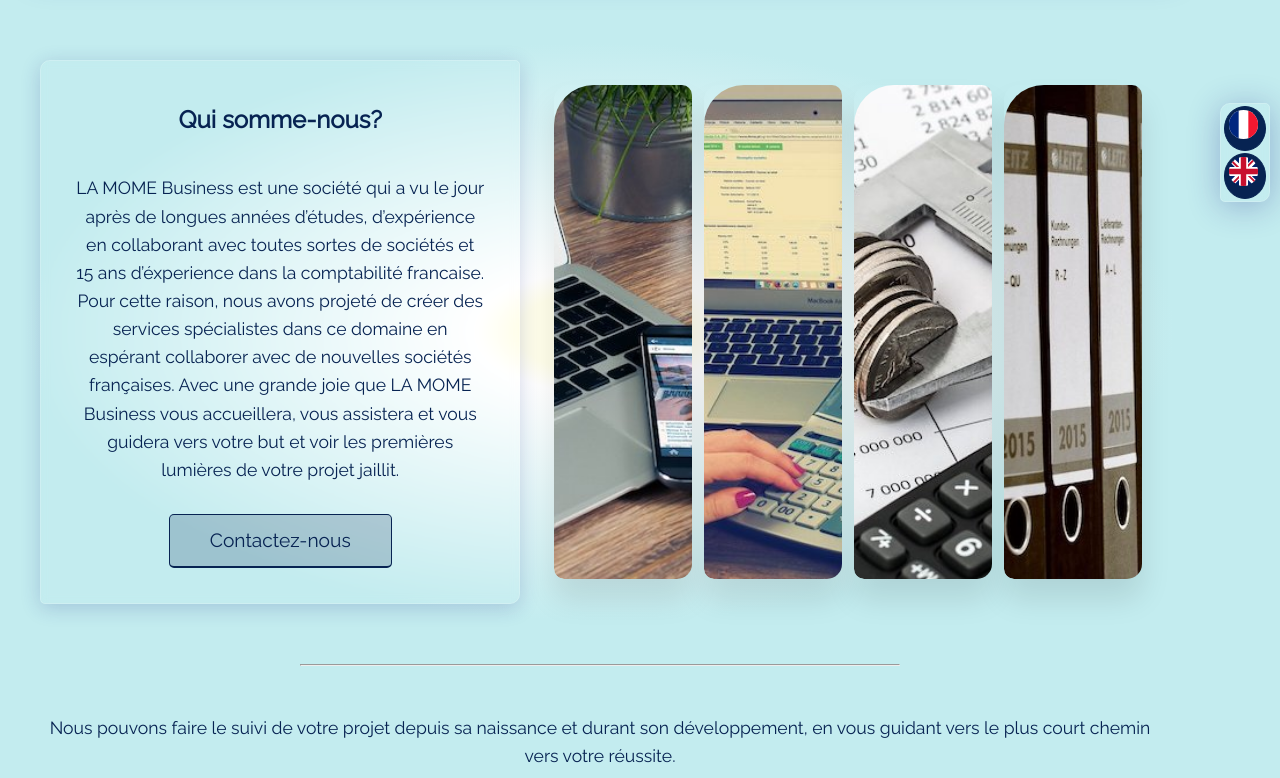
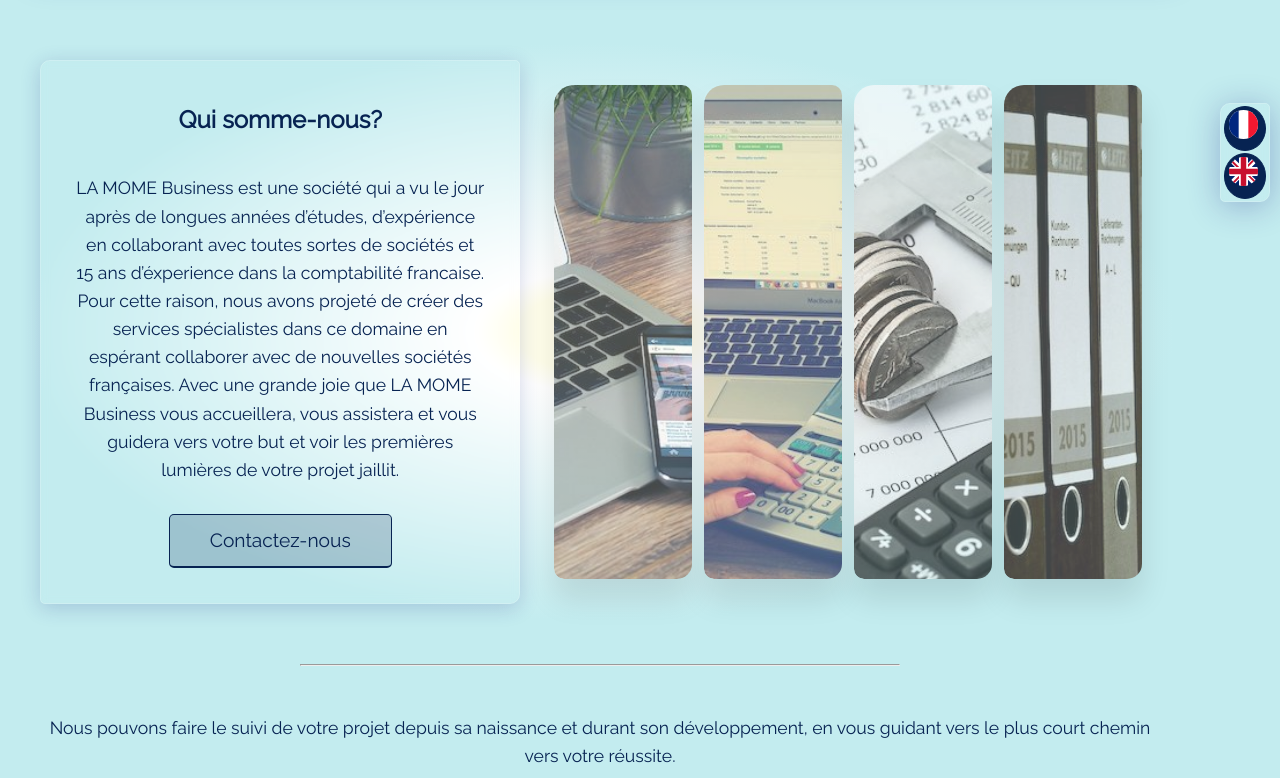
Before and after one commit to MedGhazal/LaMome-Business-Website, a PHP site: page / in a window 1280 px wide. Shown: the part 217-995 px from the top of the page. Run offline with PHP 8.4, Linux system fonts and the light colour scheme.

Commit message:
Made images tranparent

```diff
--- a/styles/stylesheet.css
+++ b/styles/stylesheet.css
@@ -176,7 +176,8 @@ header {
 	border-radius: 25px 10px;
 }
 .about-img img {
-	border-radius: 40px 10px;
+	border-radius: 20px 10px;
+	opacity: 0.7;
 }
 .about-img {
 	display: flex;
@@ -207,6 +208,7 @@ header {
 }
 .box:hover > img {
 	width: 100%;
+	opacity: 0.9;
 }
 
 .services-heading {
```
